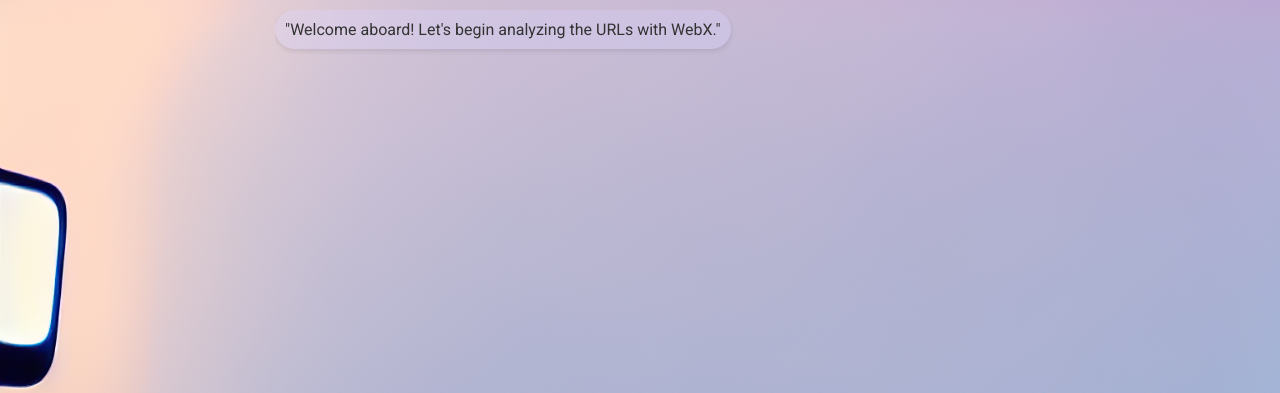
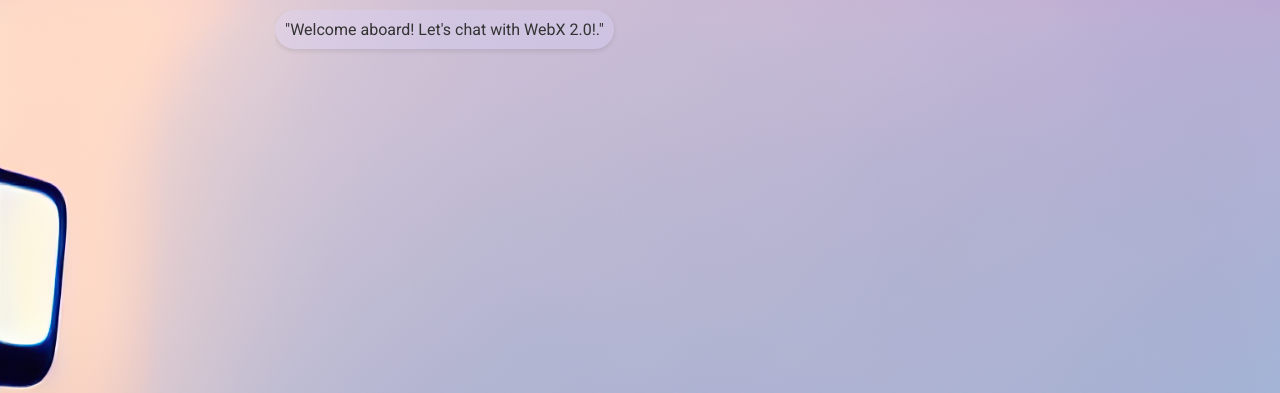
Before and after one commit to amithpalissery/Chatbot_Gemini, a Flask app: page / in a window 1280 px wide; the page is wider, and only the part inside the window is pictured. Shown: the top 393 px of that part. Run offline with Flask 3, Linux system fonts and the light colour scheme.

Commit message:
webx 2.0

```diff
--- /dev/null
+++ b/tempCodeRunnerFile.py
@@ -0,0 +1 @@
+.html
--- a/templates/question.html
+++ b/templates/question.html
@@ -133,7 +133,7 @@
     <div class="chat-history" id="chatHistory">
         <!-- Custom initial chatbot response -->
         <div class="chat bot-chat">
-            <div class="chat-message">"Welcome aboard! Let's begin analyzing the URLs with WebX."</div>
+            <div class="chat-message">"Welcome aboard! Let's chat with WebX 2.0!."</div>
         </div>
         <!-- Render other chat history messages -->
         {% for item in chat_history %}
```
